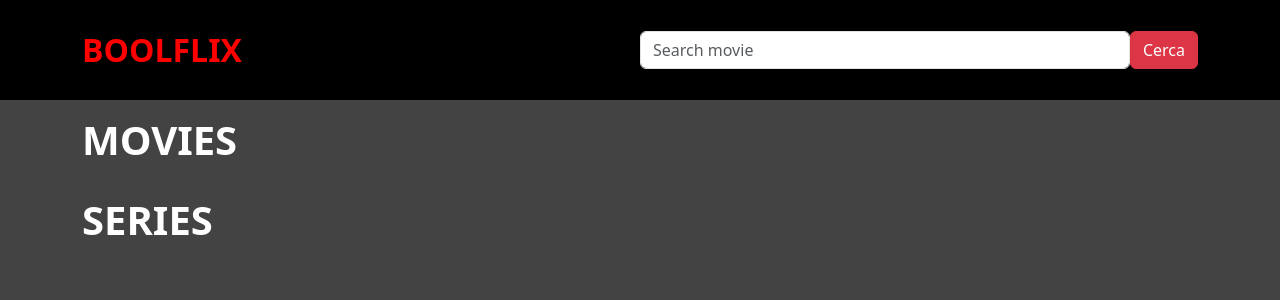
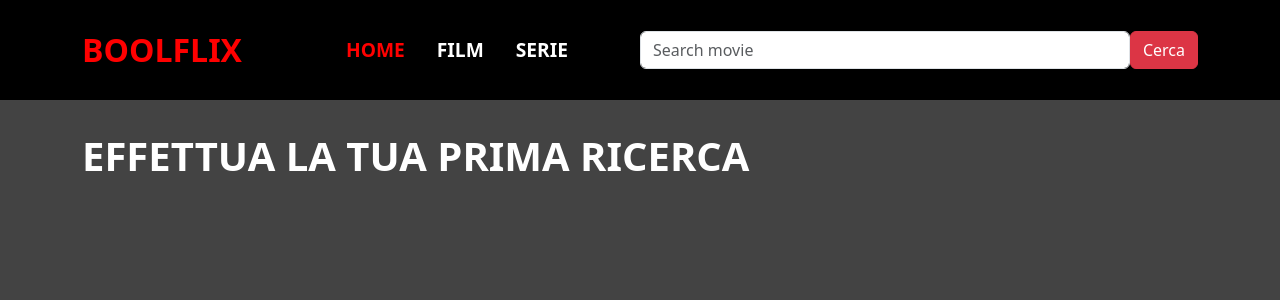
Before and after one commit to MattiaVolonterio/vite-boolflix, a Vue app: page / in a window 1280 px wide. Shown: the top 300 px of the page. Built offline with nearby package versions, Linux system fonts and the light colour scheme.

Commit message:
feat: is now possible to select the serch type: all, film, serie...add animation at the card

```diff
--- a/src/App.vue
+++ b/src/App.vue
@@ -27,6 +27,7 @@ export default {
         .then((result) => {
           store.filmArray = result.data.results.map((movie) => {
             return {
+              id: movie.id,
               title: movie.title,
               originalTitle: movie.original_title,
               language: movie.original_language,
@@ -48,6 +49,7 @@ export default {
         .then((result) => {
           store.seriesArray = result.data.results.map((serie) => {
             return {
+              id: serie.id,
               title: serie.name,
               originalTitle: serie.original_name,
               language: serie.original_language,
@@ -59,9 +61,15 @@ export default {
         });
     },
 
-    fetchAll(query) {
-      this.fetchMovie(query);
-      this.fetchSeries(query);
+    fetchAll(query, filter) {
+      if (filter == "HOME") {
+        this.fetchMovie(query);
+        this.fetchSeries(query);
+      } else if (filter == "FILM") {
+        this.fetchMovie(query);
+      } else {
+        this.fetchSeries(query);
+      }
     },
 
     getQuery(text) {
--- a/src/components/AppCard.vue
+++ b/src/components/AppCard.vue
@@ -31,6 +31,7 @@ export default {
 </script>
 <template>
   <div class="card-component">
+    <div class="flip-card">
       <div class="top-card-container">
         <div class="card-front">
           <img
@@ -78,6 +79,7 @@ export default {
           </div>
         </div>
       </div>
+    </div>
 
     <div class="card-title">{{ object.title }}</div>
   </div>
@@ -85,24 +87,36 @@ export default {
 
 <style lang="scss" scoped>
 .card-component {
-  .top-card-container:hover {
-    .card-front {
-      display: none;
+  .flip-card {
+    background-color: transparent;
+    height: 468px;
+    perspective: 1000px;
+
+    .top-card-container {
+      position: relative;
+      width: 100%;
+      height: 100%;
+      transition: transform 0.8s;
+      transform-style: preserve-3d;
     }
-    .card-back {
-      display: block;
+
+    &:hover .top-card-container {
+      transform: rotateY(180deg);
     }
-  }
+
     .card-front,
     .card-back {
-    height: 468px;
+      position: absolute;
+      width: 100%;
+      height: 100%;
+      backface-visibility: hidden;
     }
 
     .card-back {
-    display: none;
       padding: 1rem;
       background-color: black;
       color: white;
+      transform: rotateY(180deg);
 
       .bold-text {
         font-size: 1.1rem;
@@ -117,11 +131,14 @@ export default {
         margin-top: 0.5rem;
         height: 250px;
         overflow: auto;
+        scrollbar-width: none;
       }
     }
+
     img {
       max-width: 100%;
       height: 100%;
+    }
   }
 
   .card-title {
--- a/src/components/AppHeader.vue
+++ b/src/components/AppHeader.vue
@@ -1,8 +1,13 @@
 <script>
+import { store } from "../store";
 export default {
   data() {
     return {
+      store,
       searchText: "",
+      selections: ["HOME", "FILM", "SERIE"],
+      currentSelectionIndex: 0,
+      currentSelection: "HOME",
     };
   },
 
@@ -11,9 +16,15 @@ export default {
   methods: {
     performSearch() {
       if (this.searchText) {
-        this.$emit("perform-search", this.searchText);
+        store.filterSelection = this.currentSelection;
+        this.$emit("perform-search", this.searchText, this.currentSelection);
         this.searchText = "";
       }
+    },
+
+    changeSelected(index, selection) {
+      this.currentSelectionIndex = index;
+      this.currentSelection = selection;
     },
   },
 };
@@ -23,6 +34,18 @@ export default {
   <header>
     <div class="container">
       <h1 class="logo">BOOLFLIX</h1>
+
+      <div class="filter-selection">
+        <ul v-for="(selection, index) in selections">
+          <li
+            :class="currentSelectionIndex == index ? 'active' : ''"
+            @click="changeSelected(index, selection)"
+          >
+            {{ selection }}
+          </li>
+        </ul>
+      </div>
+
       <div class="search-bar d-flex">
         <input
           v-model="searchText"
@@ -58,6 +81,26 @@ header {
       color: red;
     }
 
+    .filter-selection {
+      display: flex;
+      align-items: center;
+
+      ul {
+        margin: 0;
+        font-size: 1.2rem;
+        font-weight: bold;
+
+        .active {
+          color: red;
+        }
+
+        li {
+          list-style: none;
+          cursor: pointer;
+        }
+      }
+    }
+
     .search-bar {
       max-width: 50%;
       flex-grow: 1;
--- a/src/components/AppMain.vue
+++ b/src/components/AppMain.vue
@@ -16,18 +16,31 @@ export default {
 <template>
   <main>
     <div class="container">
+      <div v-if="store.filterSelection == ''">
+        <h2 class="section-title">EFFETTUA LA TUA PRIMA RICERCA</h2>
+      </div>
       <!-- MOVIES SECTION -->
-      <div class="row g-3">
+      <div
+        v-if="
+          store.filterSelection == 'HOME' || store.filterSelection == 'FILM'
+        "
+        class="row g-3"
+      >
         <h2 class="section-title">MOVIES</h2>
         <div v-for="movie in store.filmArray" class="col-3">
-          <AppCard :object="movie" />
+          <AppCard :object="movie" :key="movie.id" />
         </div>
       </div>
       <!-- SERIES SECTION -->
-      <div class="row g-3">
+      <div
+        v-if="
+          store.filterSelection == 'HOME' || store.filterSelection == 'SERIE'
+        "
+        class="row g-3"
+      >
         <h2 class="section-title">SERIES</h2>
         <div v-for="serie in store.seriesArray" class="col-3">
-          <AppCard :object="serie" />
+          <AppCard :object="serie" :key="serie.id" />
         </div>
       </div>
     </div>
--- a/src/store/index.js
+++ b/src/store/index.js
@@ -9,4 +9,5 @@ export const store = reactive({
   imageURI: "https://image.tmdb.org/t/p/w342",
   filmArray: [],
   seriesArray: [],
+  filterSelection: "",
 });
--- a/src/styles/general.scss
+++ b/src/styles/general.scss
@@ -13,5 +13,7 @@
   height: 468px;
   object-fit: contain;
 
+  background-color: #d0d0d0;
+
   border: 1px solid black;
 }
```
Lines whose indentation alone changed are shown as unchanged.
